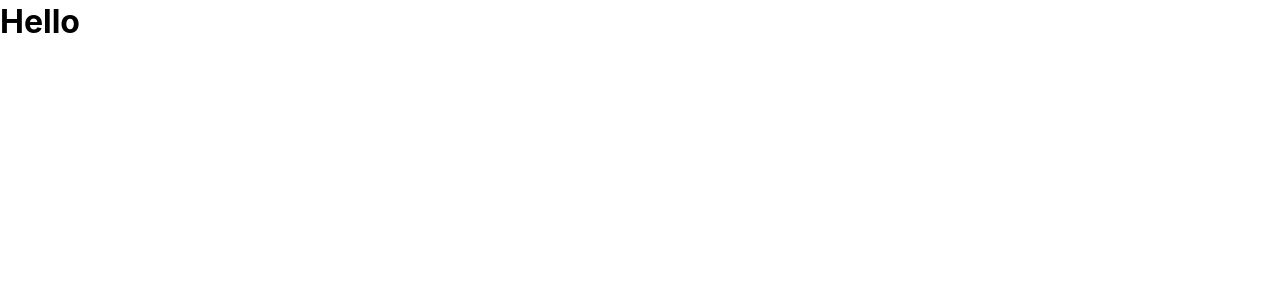
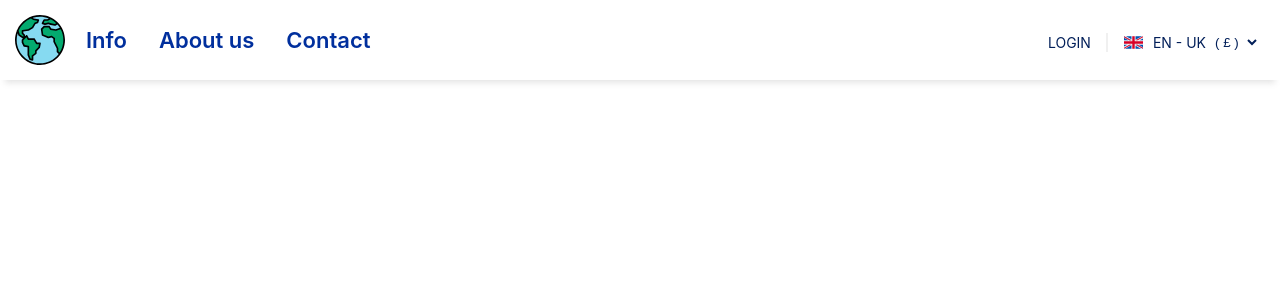
Before and after one commit to Ognjen-Radisic/CaseStudy-ReactJS-Part2, a React (Create React App) app: page / in a window 1280 px wide. Shown: the top 300 px of the page. Built offline with nearby package versions, Linux system fonts and the light colour scheme.

Commit message:
navbar component

```diff
--- a/src/components/navbar/index.js
+++ b/src/components/navbar/index.js
@@ -0,0 +1,57 @@
+import React from "react";
+import logoImg from "../../assets/navbar/icon-logo.svg";
+import flagImg from "../../assets/navbar/icon-united-kingdom.svg";
+
+const Navbar = () => {
+	return (
+		<>
+			<nav class="nav">
+				<div class="nav__container">
+					<a class="nav__left-container-logo" href="#home">
+						<img src={logoImg} alt="logo" />
+					</a>
+
+					<section class="nav__right-container">
+						<ul class="nav__menu">
+							<li class="nav-item">
+								<a href="#info" class="nav-link">
+									Info
+								</a>
+							</li>
+							<li class="nav-item">
+								<a href="#aboutUs" class="nav-link">
+									About us
+								</a>
+							</li>
+							<li class="nav-item">
+								<a href="#contact" class="nav-link">
+									Contact
+								</a>
+							</li>
+						</ul>
+
+						<section class="nav__top">
+							<a href="#login" class="nav__login">
+								LOGIN
+							</a>
+							<div class="nav__land">
+								<a href="#country" class="nav__flag">
+									<img src={flagImg} alt="country" />
+									<span class="nav__full-text">EN - UK</span>
+								</a>
+
+								<select class="nav__options-menu">
+									<option value="pound">( £ )</option>
+									<option value="dolar">( $ )</option>
+									<option value="euro">( € )</option>
+								</select>
+							</div>
+						</section>
+					</section>
+				</div>
+			</nav>
+		</>
+	);
+};
+
+export default Navbar;
--- a/src/pages/Home.js
+++ b/src/pages/Home.js
@@ -1,10 +1,10 @@
 import React from "react";
-
+import Navbar from "../components/navbar";
 const Home = () => {
 	return (
-		<div>
-			<h1>Hello</h1>
-		</div>
+		<>
+			<Navbar />
+		</>
 	);
 };
 
--- a/src/styles/abstracts/_mixins.scss
+++ b/src/styles/abstracts/_mixins.scss
@@ -46,3 +46,38 @@
 	fill: currentColor;
 	transition: right 0.2s linear;
 }
+
+// MEDIA QUERY MANAGER
+
+/*
+0 - 600px:      Phone
+600 - 900px:    Tablet portrait
+900 - 1200px:   Tablet landscape
+[1200 - 1800] is where our normal styles apply
+
+
+
+$breakpoint arguement choices:
+- phone
+- tab-port
+- tab-land
+- big-desktop
+*/
+
+@mixin respond($breakpoint) {
+	@if $breakpoint == mobile {
+		@media only screen and (max-width: $mobileWidth) {
+			@content;
+		} //600px
+	}
+	@if $breakpoint == tab-port {
+		@media only screen and (max-width: $tabletWidth) {
+			@content;
+		} //750px
+	}
+	@if $breakpoint == tab-land {
+		@media only screen and (max-width: 75em) {
+			@content;
+		} //1200px
+	}
+}
--- a/src/styles/abstracts/_variables.scss
+++ b/src/styles/abstracts/_variables.scss
@@ -15,8 +15,10 @@ $mainTransition: all 0.25s linear;
 
 //screen widths
 $fullWidth: 1170px;
+$navWidth: 1280px;
 $minWidth: 280px;
 $mobileWidth: 600px;
+$tabletWidth: 750px;
 
 //gaps
 $smallGap: 8px;
--- /dev/null
+++ b/src/styles/components/_navbar.scss
@@ -0,0 +1,124 @@
+nav {
+	position: sticky;
+	top: 0;
+	left: 0;
+	z-index: 9999;
+	width: 100%;
+	background-color: $mainWhite;
+	-webkit-box-shadow: 0 8px 6px -5px rgba(126, 126, 126, 0.2);
+	-moz-box-shadow: 0 8px 6px -5px rgba(126, 126, 126, 0.2);
+	box-shadow: 0 8px 6px -5px rgba(126, 126, 126, 0.2);
+
+	//select menu for switching currency
+	select {
+		padding: 0 5px;
+		height: 100%;
+		border: none;
+		outline: none;
+		cursor: pointer;
+		background-color: $mainWhite;
+		color: $primaryDarkColor;
+	}
+}
+.nav__container {
+	@include flexVariant(space-between);
+	@include container();
+	//overwrite container value
+	max-width: $navWidth;
+}
+
+.nav__left-container-logo {
+	width: 90px;
+	padding: 15px;
+	cursor: pointer;
+	img {
+		width: 50px;
+		height: 50px;
+	}
+	@include respond(mobile) {
+		width: 20%;
+	}
+}
+
+.nav__right-container {
+	@include flexVariant(space-between);
+	width: 100%;
+	padding-right: 20px;
+	@include respond(mobile) {
+		width: 80%;
+		align-items: flex-end;
+		flex-direction: column-reverse;
+		gap: $smallGap;
+		padding: 0;
+		margin: 10px 10px;
+	}
+}
+
+.nav__menu {
+	@include flexVariant(flex-start);
+	width: 50%;
+	gap: $bigGap;
+	font-size: $fontL;
+	font-weight: 600;
+	li {
+		white-space: nowrap;
+	}
+	@include respond(mobile) {
+		@include flexVariant(flex-end);
+		width: 100%;
+		gap: $mediumGap;
+		font-size: $fontM;
+	}
+}
+
+.nav__top {
+	@include flexVariant(flex-end);
+	width: 50%;
+	gap: $mediumGap;
+	font-size: $fontS;
+	font-weight: 400;
+	white-space: nowrap;
+	margin-top: 5px;
+	@include respond(mobile) {
+		margin-top: 0px;
+	}
+}
+
+.nav__login {
+	padding: 0px 15px;
+	border-right: 2px solid $lightGrey;
+	cursor: pointer;
+	color: $primaryDarkColor;
+}
+
+.nav__flag {
+	@include flexVariant(center);
+	img {
+		width: 19px;
+		height: 19px;
+	}
+}
+
+.nav__land {
+	@include flexVariant(center);
+	cursor: pointer;
+	.nav__full-text {
+		color: $primaryDarkColor;
+		margin-left: 10px;
+		@include respond(mobile) {
+			display: none;
+		}
+	}
+}
+
+.nav-item {
+	a {
+		color: $primaryColor;
+		transition: $mainTransition;
+	}
+	&:hover {
+		a {
+			color: $primaryLightColor;
+		}
+	}
+}
--- a/src/styles/main.scss
+++ b/src/styles/main.scss
@@ -9,5 +9,6 @@
 @import "base/utilities";
 
 //components
+@import "components/navbar";
 
 //pages
```
Also changed, not shown: src/assets/navbar/icon-logo.svg (added), src/assets/navbar/icon-united-kingdom.svg (added).
